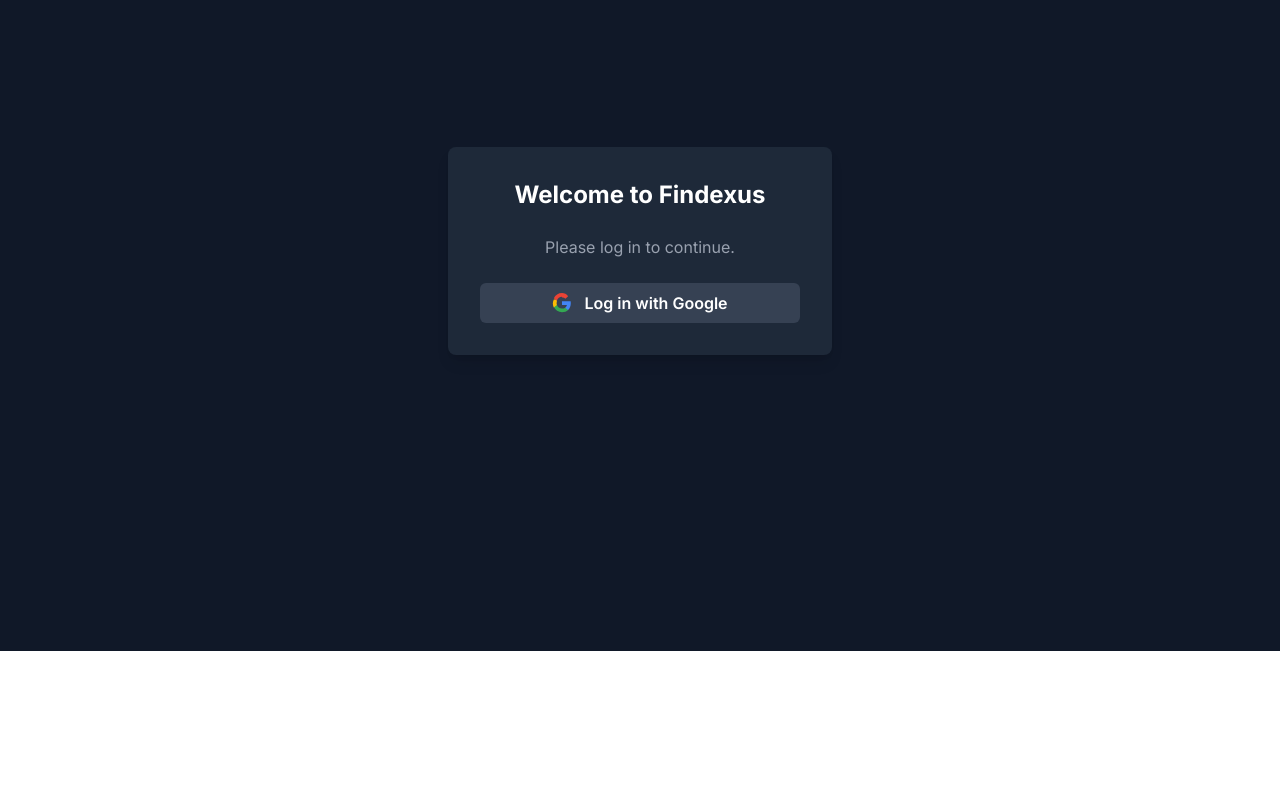
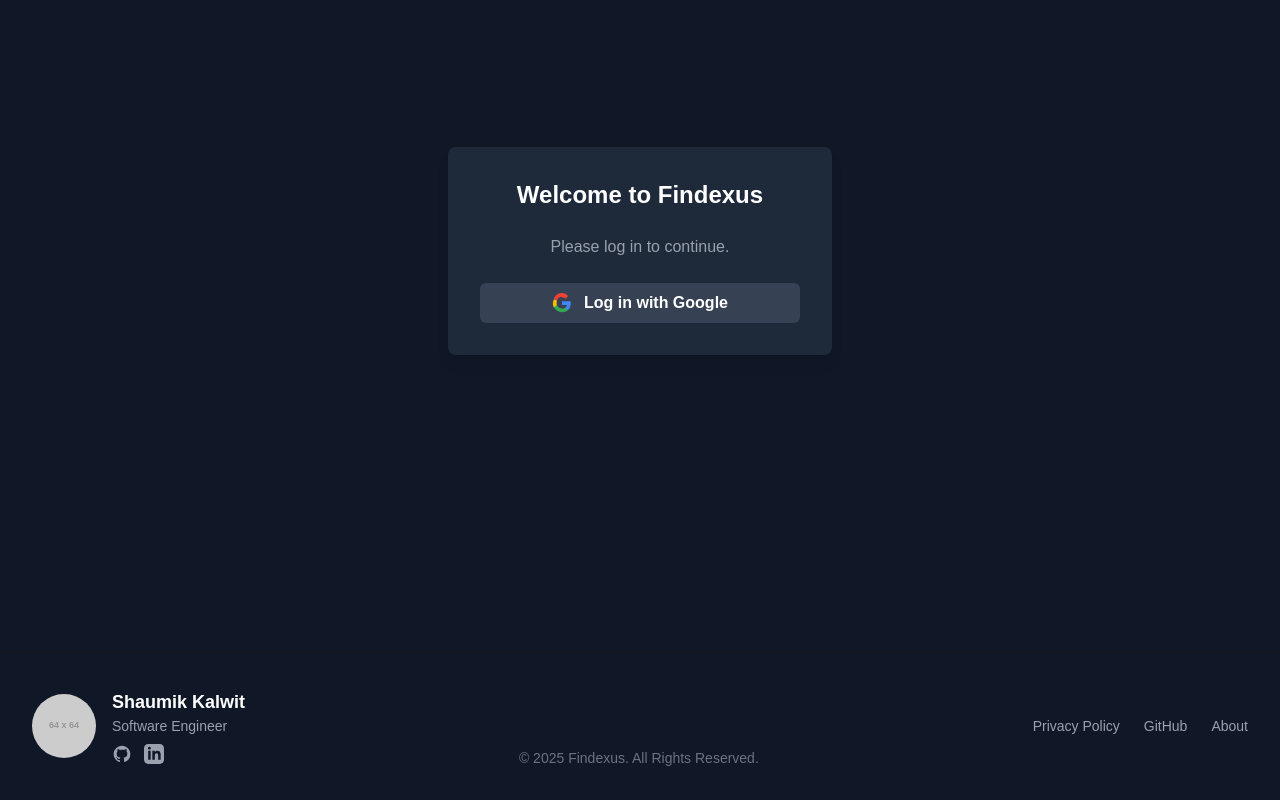
Before and after one commit to shaumikkalwit/Findexus, a Next.js app in the folder client/: page / in a window 1280 px wide. Shown: the part 206-1006 px from the top of the page. Before the commit the page ends 857 px from the top, so only its background shows below. Built offline with nearby package versions, Linux system fonts and the light colour scheme; no server answers.

Commit message:
feat: added footer, need to fix right side though

```diff
--- a/client/src/app/layout.tsx
+++ b/client/src/app/layout.tsx
@@ -1,13 +1,17 @@
-import type { Metadata } from "next";
-import { Inter } from "next/font/google";
-import "./globals.css";
-import Header from "@/components/Header"; // Import the new Header component
+import type { Metadata } from 'next';
+import { Inter } from 'next/font/google';
+import './globals.css';
+import Header from '@/components/Header';
+import Footer from '@/components/Footer'; // Import the new Footer component
 
-const inter = Inter({ subsets: ["latin"] });
+const inter = Inter({
+  subsets: ['latin'],
+  variable: '--font-sans',
+});
 
 export const metadata: Metadata = {
-  title: "Findexus",
-  description: "Financial Statement Analysis",
+  title: 'Findexus',
+  description: 'Financial Statement Analysis',
 };
 
 export default function RootLayout({
@@ -17,9 +21,16 @@ export default function RootLayout({
 }>) {
   return (
     <html lang="en">
-      <body className={`${inter.className} bg-gray-900`}>
-        <Header /> {/* Add the Header here */}
-        <main>{children}</main>
+      {/* This new body structure uses flexbox to make the footer
+        stick to the bottom of the page, even on short pages.
+      */}
+      <body className={`min-h-screen bg-gray-900 font-sans text-gray-200 antialiased flex flex-col ${inter.variable}`}>
+        <Header />
+        {/* The 'flex-grow' class makes the main content expand to fill available space */}
+        <main className="flex-grow">
+          {children}
+        </main>
+        <Footer />
       </body>
     </html>
   );
--- /dev/null
+++ b/client/src/components/Footer.tsx
@@ -0,0 +1,57 @@
+'use client';
+
+import Link from 'next/link';
+
+const IconLink = ({ href, children }: { href: string, children: React.ReactNode }) => (
+    <a href={href} target="_blank" rel="noopener noreferrer" className="text-gray-400 hover:text-white transition-colors">
+        {children}
+    </a>
+);
+
+export default function Footer() {
+    return (
+        <footer className="bg-gray-900 border-t border-white-800 mt-auto">
+            <div className="max-w-7xl mx-auto py-8 px-4 sm:px-6 lg:px-8">
+                <div className="flex flex-col md:flex-row items-center justify-between gap-6">
+                    {/* Left Side: Profile Card */}
+                    <div className="flex items-center gap-4">
+                        <img
+                            className="h-16 w-16 rounded-full object-cover"
+                            src="https://placehold.co/64x64/2D3748/E2E8F0?text=SK" // Placeholder for the profile image
+                            alt="Kanishk Kacholia"
+                        />
+                        <div>
+                            <h3 className="text-lg font-semibold text-white">Shaumik Kalwit</h3>
+                            <p className="text-sm text-gray-400">Software Engineer</p>
+                            <div className="flex items-center gap-3 mt-2">
+                                <IconLink href="https://github.com/shaumikkalwit">
+                                    <svg className="w-5 h-5" fill="currentColor" viewBox="0 0 24 24" aria-hidden="true"><path fillRule="evenodd" d="M12 2C6.477 2 2 6.477 2 12c0 4.418 2.865 8.168 6.839 9.49.5.092.682-.217.682-.482 0-.237-.009-.868-.014-1.703-2.782.605-3.369-1.343-3.369-1.343-.454-1.158-1.11-1.466-1.11-1.466-.908-.62.069-.608.069-.608 1.003.07 1.531 1.032 1.531 1.032.892 1.53 2.341 1.088 2.91.832.092-.647.35-1.088.636-1.338-2.22-.253-4.555-1.113-4.555-4.951 0-1.093.39-1.988 1.031-2.688-.103-.253-.446-1.272.098-2.65 0 0 .84-.27 2.75 1.026A9.564 9.564 0 0112 6.844c.85.004 1.705.115 2.504.337 1.909-1.296 2.747-1.027 2.747-1.027.546 1.378.203 2.398.1 2.651.64.7 1.03 1.595 1.03 2.688 0 3.848-2.338 4.695-4.566 4.943.359.308.678.92.678 1.855 0 1.338-.012 2.419-.012 2.747 0 .268.18.58.688.482A10.001 10.001 0 0022 12c0-5.523-4.477-10-10-10z" clipRule="evenodd" /></svg>
+                                </IconLink>
+                                <IconLink href="https://linkedin.com/in/shaumikkalwit/">
+                                    <svg className="w-5 h-5" fill="currentColor" viewBox="0 0 24 24" aria-hidden="true"><path d="M19 0h-14c-2.761 0-5 2.239-5 5v14c0 2.761 2.239 5 5 5h14c2.762 0 5-2.239 5-5v-14c0-2.761-2.238-5-5-5zm-11 19h-3v-11h3v11zm-1.5-12.268c-.966 0-1.75-.79-1.75-1.764s.784-1.764 1.75-1.764 1.75.79 1.75 1.764-.783 1.764-1.75 1.764zm13.5 12.268h-3v-5.604c0-3.368-4-3.113-4 0v5.604h-3v-11h3v1.765c1.396-2.586 7-2.777 7 2.476v6.759z" /></svg>
+                                </IconLink>
+                            </div>
+                        </div>
+                    </div>
+
+                    {/* Centered Copyright Section */}
+                    <div className="mt-8 pt-8 justify-center">
+                        <p className="text-sm text-gray-500">
+                            © 2025 Findexus. All Rights Reserved.
+                        </p>
+                    </div>
+
+                    {/* Right Side: Links */}
+                    <div className="text-center md:text-right">
+                        <div className="flex items-center justify-center md:justify-end gap-6">
+                           <Link href="/privacy" className="text-sm text-gray-400 hover:text-white transition-colors">Privacy Policy</Link>
+                           <a href="https://github.com" target="_blank" rel="noopener noreferrer" className="text-sm text-gray-400 hover:text-white transition-colors">GitHub</a>
+                           <Link href="/about" className="text-sm text-gray-400 hover:text-white transition-colors">About</Link>
+                        </div>
+                    </div>
+                </div>
+
+            </div>
+        </footer>
+    );
+}
```
Also changed, not shown: 1 other file (tests, documents, lock files or other folders).
